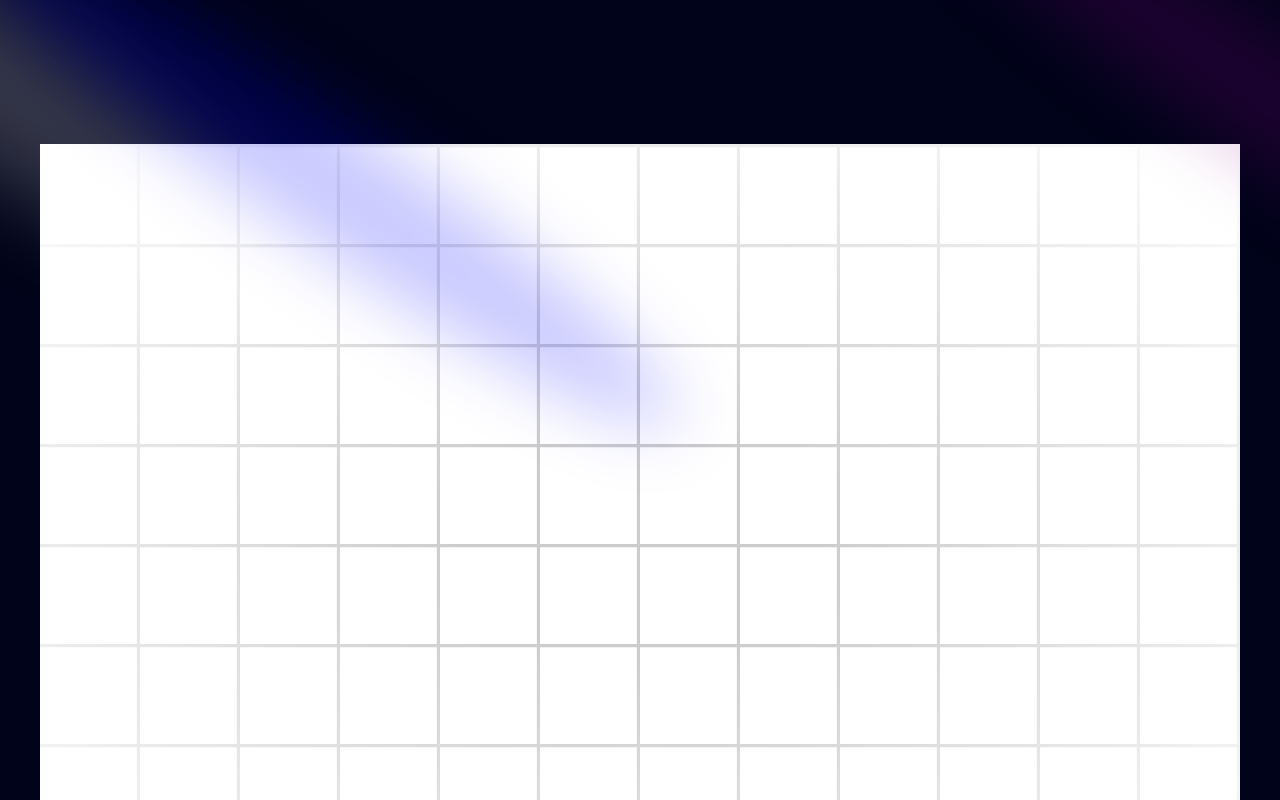
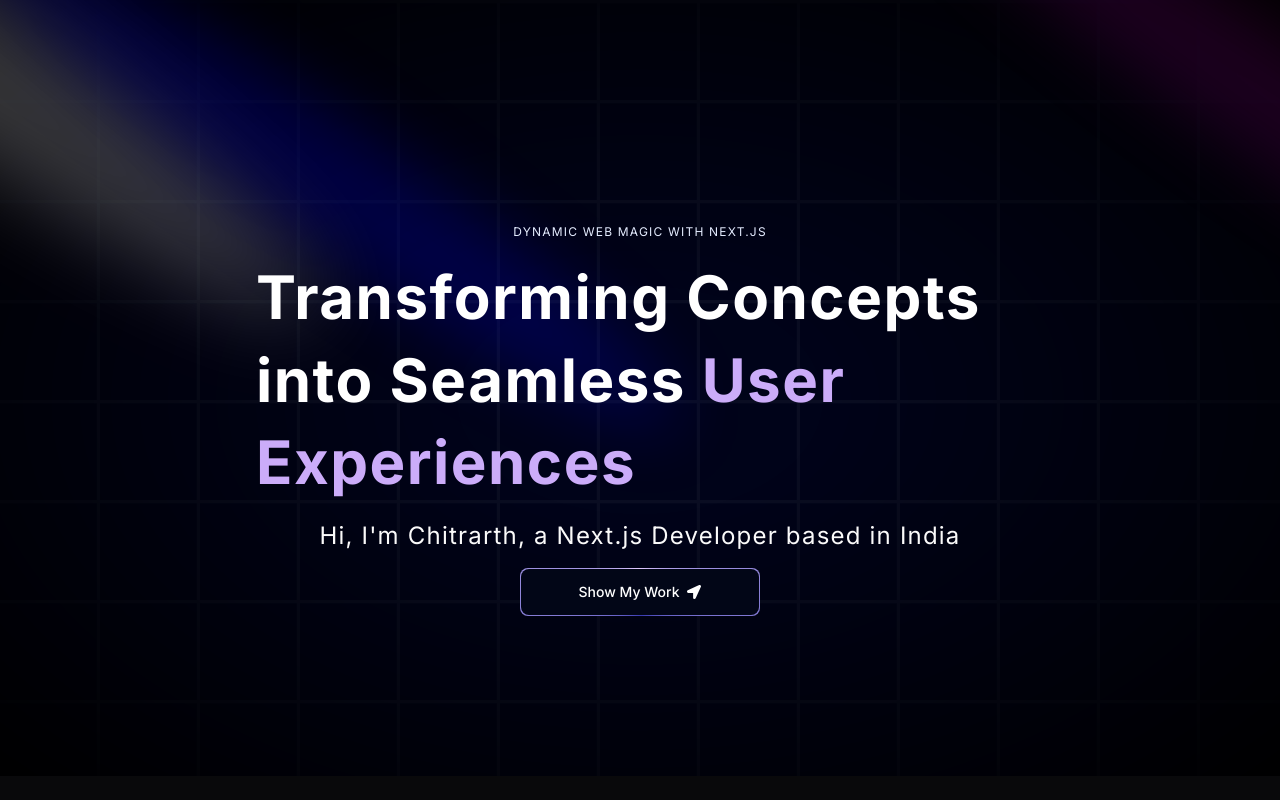
Before and after one commit to Chitrarthrai/portfolio, a Next.js app: page / in a window 1280 px wide. Shown: the top 800 px of the page. Built offline with nearby package versions, Linux system fonts and the light colour scheme.

Commit message:
Added TextGenerateEffect and MagicButton and FloatingNav(needs styling)

```diff
--- a/app/layout.tsx
+++ b/app/layout.tsx
@@ -20,7 +20,7 @@
       <body className={inter.className}>
         <ThemeProvider
             attribute="class"
-            defaultTheme="system"
+            defaultTheme="dark"
             enableSystem
             disableTransitionOnChange
           >
--- a/app/page.tsx
+++ b/app/page.tsx
@@ -1,10 +1,15 @@
 import Hero from "@/components/Hero";
+import { FloatingNav } from "@/components/ui/FloatingNav";
+import { FaHome } from "react-icons/fa";
 
 
 export default function Home() {
   return (
     <main className="relative bg-black-100 flex justify-center items-center flex-col overflow-hidden mx-auto sm:px-10 px-5">
         <div className="max-w-7xl w-full">
+          <FloatingNav navItems={[
+            {name: 'Home', link: '/', icon: <FaHome/>}
+            ]}/>
           <Hero/>
         </div>
     </main>
--- a/components/Hero.tsx
+++ b/components/Hero.tsx
@@ -1,5 +1,8 @@
 import { Spotlight } from "./ui/Spotlight";
 import React from "react";
+import { TextGenerateEffect } from "./ui/TextGenerateEffect";
+import MagicButton from "./ui/MagicButton";
+import { FaLocationArrow } from "react-icons/fa";
 
 const Hero = () => {
   return (
@@ -16,11 +19,34 @@
         <Spotlight className="top-28 left-80 h-[80vh] w-[50vw]" fill="blue" />
       </div>
 
-        <div className="h-[50rem] w-full dark:bg-black bg-white  dark:bg-grid-white/[0.2] bg-grid-black/[0.2] relative flex items-center justify-center">
+        <div className="h-screen w-full dark:bg-black-100 bg-white  dark:bg-grid-white/[0.04] bg-grid-black/[0.2] flex items-center justify-center absolute top-0 left-0">
           {/* Radial gradient for the container to give a faded look */}
-          <div className="absolute pointer-events-none inset-0 flex items-center justify-center dark:bg-black bg-white [mask-image:radial-gradient(ellipse_at_center,transparent_20%,black)]"></div>
+          <div className="absolute pointer-events-none inset-0 flex items-center justify-center dark:bg-black bg-white [mask-image:radial-gradient(ellipse_at_center,transparent_20%,black)]" />
+        </div>
 
+        <div className="flex justify-center relative my-20 z-10">
+          <div className="max-w-[89vw] md:max-w-2xl lg:max-w-[60vw] flex flex-col items-center justify-center">
+            <h2 className="uppercase tracking-widest text-xs text-center text-blue-100 max-w-80">
+              Dynamic Web Magic with Next.js
+            </h2>
 
+            <TextGenerateEffect
+            className="text-centre text-[40px] md:text-5xl lg:text-6xl"
+            words="Transforming Concepts into Seamless User Experiences"
+            />
+
+            <p className=" text-center md:tracking-wider mb-4 text-sm md:text-lg lg:text-2xl">
+              Hi, I&apos;m Chitrarth, a Next.js Developer based
+              in India
+            </p>
+            <a href="#about">
+              <MagicButton
+                title="Show My Work"
+                icon={<FaLocationArrow/>}
+                position="right"
+              />
+            </a>
+          </div>
         </div>
       </div>
 
--- /dev/null
+++ b/components/ui/FloatingNav.tsx
@@ -0,0 +1,82 @@
+"use client";
+import React, { useState } from "react";
+import {
+  motion,
+  AnimatePresence,
+  useScroll,
+  useMotionValueEvent,
+} from "framer-motion";
+import { cn } from "@/utils/cn";
+import Link from "next/link";
+
+export const FloatingNav = ({
+  navItems,
+  className,
+}: {
+  navItems: {
+    name: string;
+    link: string;
+    icon?: JSX.Element;
+  }[];
+  className?: string;
+}) => {
+  const { scrollYProgress } = useScroll();
+
+  const [visible, setVisible] = useState(false);
+
+  useMotionValueEvent(scrollYProgress, "change", (current) => {
+    // Check if current is not undefined and is a number
+    if (typeof current === "number") {
+      let direction = current! - scrollYProgress.getPrevious()!;
+
+      if (scrollYProgress.get() < 0.05) {
+        setVisible(false);
+      } else {
+        if (direction < 0) {
+          setVisible(true);
+        } else {
+          setVisible(false);
+        }
+      }
+    }
+  });
+
+  return (
+    <AnimatePresence mode="wait">
+      <motion.div
+        initial={{
+          opacity: 1,
+          y: -100,
+        }}
+        animate={{
+          y: visible ? 0 : -100,
+          opacity: visible ? 1 : 0,
+        }}
+        transition={{
+          duration: 0.2,
+        }}
+        className={cn(
+          "flex max-w-fit  fixed top-10 inset-x-0 mx-auto border border-transparent dark:border-white/[0.2] rounded-full dark:bg-black bg-white shadow-[0px_2px_3px_-1px_rgba(0,0,0,0.1),0px_1px_0px_0px_rgba(25,28,33,0.02),0px_0px_0px_1px_rgba(25,28,33,0.08)] z-[5000] pr-2 pl-8 py-2  items-center justify-center space-x-4",
+          className
+        )}
+      >
+        {navItems.map((navItem: any, idx: number) => (
+          <Link
+            key={`link=${idx}`}
+            href={navItem.link}
+            className={cn(
+              "relative dark:text-neutral-50 items-center flex space-x-1 text-neutral-600 dark:hover:text-neutral-300 hover:text-neutral-500"
+            )}
+          >
+            <span className="block sm:hidden">{navItem.icon}</span>
+            <span className="hidden sm:block text-sm">{navItem.name}</span>
+          </Link>
+        ))}
+        <button className="border text-sm font-medium relative border-neutral-200 dark:border-white/[0.2] text-black dark:text-white px-4 py-2 rounded-full">
+          <span>Login</span>
+          <span className="absolute inset-x-0 w-1/2 mx-auto -bottom-px bg-gradient-to-r from-transparent via-blue-500 to-transparent  h-px" />
+        </button>
+      </motion.div>
+    </AnimatePresence>
+  );
+};
--- /dev/null
+++ b/components/ui/MagicButton.tsx
@@ -0,0 +1,26 @@
+import React from 'react'
+
+const MagicButton = ({
+    title, icon, position, handleClick, otherClasses
+}:{
+    title: string;
+    icon: React.ReactNode;
+    position: string;
+    handleClick?: () => void;
+    otherClasses?:string;
+
+})=> {
+  return (
+    <button className="relative inline-flex h-12 w-full overflow-hidden rounded-lg p-[1px] focus:outline-none md:w-60 md:mt:10">
+        <span className="absolute inset-[-1000%] animate-[spin_2s_linear_infinite] bg-[conic-gradient(from_90deg_at_50%_50%,#E2CBFF_0%,#393BB2_50%,#E2CBFF_100%)]" />
+        <span className={`inline-flex h-full w-full cursor-pointer items-center justify-center rounded-lg bg-slate-950 px-7 text-sm font-medium text-white backdrop-blur-3xl gap-2 ${otherClasses}`}>
+            {position==='left' && icon}
+            {title}
+            {position==='right' && icon}
+
+        </span>
+    </button>
+  )
+}
+
+export default MagicButton
--- /dev/null
+++ b/components/ui/TextGenerateEffect.tsx
@@ -0,0 +1,54 @@
+"use client";
+import { useEffect } from "react";
+import { motion, stagger, useAnimate } from "framer-motion";
+import { cn } from "@/utils/cn";
+
+export const TextGenerateEffect = ({
+  words,
+  className,
+}: {
+  words: string;
+  className?: string;
+}) => {
+  const [scope, animate] = useAnimate();
+  let wordsArray = words.split(" ");
+  useEffect(() => {
+    animate(
+      "span",
+      {
+        opacity: 1,
+      },
+      {
+        duration: 2,
+        delay: stagger(0.2),
+      }
+    );
+  }, [scope.current]);
+
+  const renderWords = () => {
+    return (
+      <motion.div ref={scope}>
+        {wordsArray.map((word, idx) => {
+          return (
+            <motion.span
+              key={word + idx}
+              className={`${idx > 3 ? 'text-purple' : 'dark:text-white text-black'} opacity-0`}
+            >
+              {word}{" "}
+            </motion.span>
+          );
+        })}
+      </motion.div>
+    );
+  };
+
+  return (
+    <div className={cn("font-bold", className)}>
+      <div className="my-4">
+        <div className=" dark:text-white text-black leading-snug tracking-wide">
+          {renderWords()}
+        </div>
+      </div>
+    </div>
+  );
+};
--- a/package.json
+++ b/package.json
@@ -16,6 +16,7 @@
     "next-themes": "^0.3.0",
     "react": "^18",
     "react-dom": "^18",
+    "react-icons": "^5.2.1",
     "tailwind-merge": "^2.3.0",
     "tailwindcss-animate": "^1.0.7"
   },
```
Also changed, not shown: .cspell/custom-dictionary-workspace.txt, 1 other file (tests, documents, lock files or other folders).
